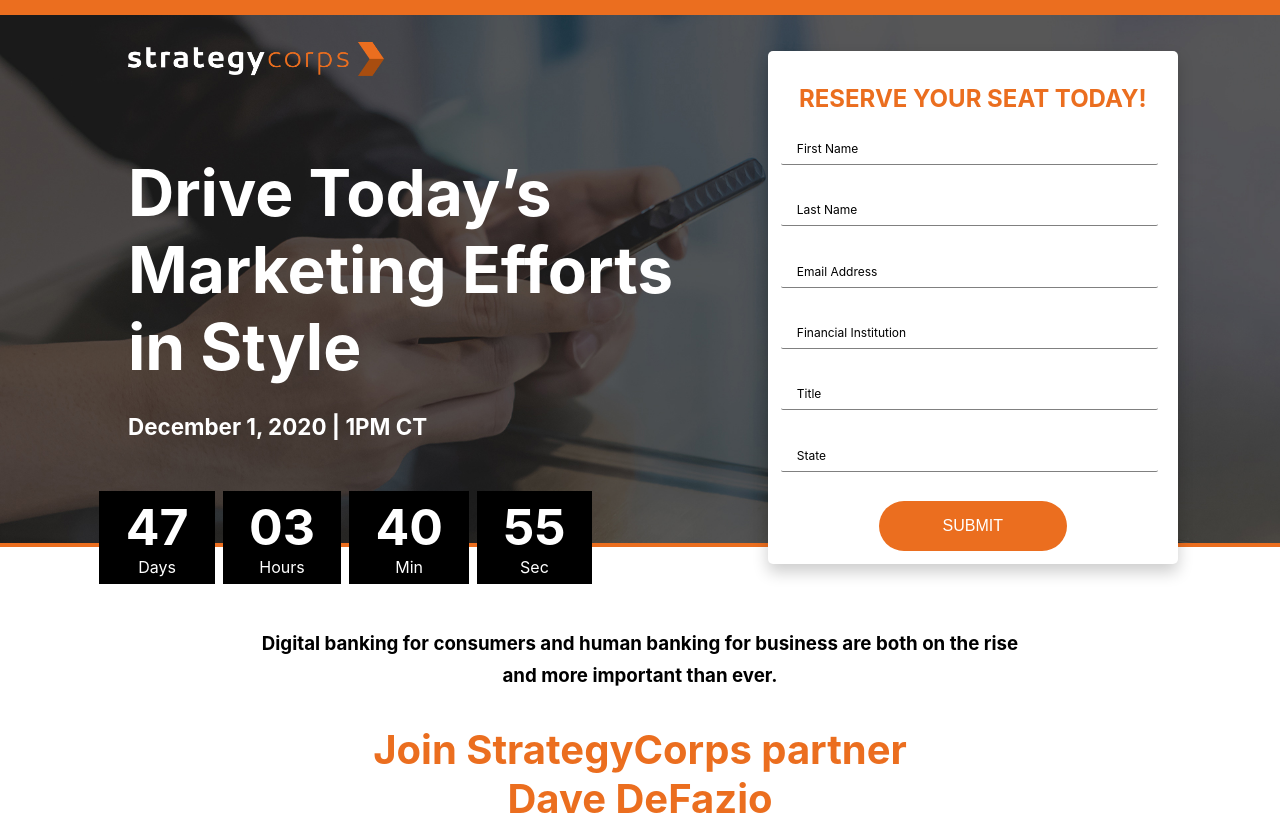
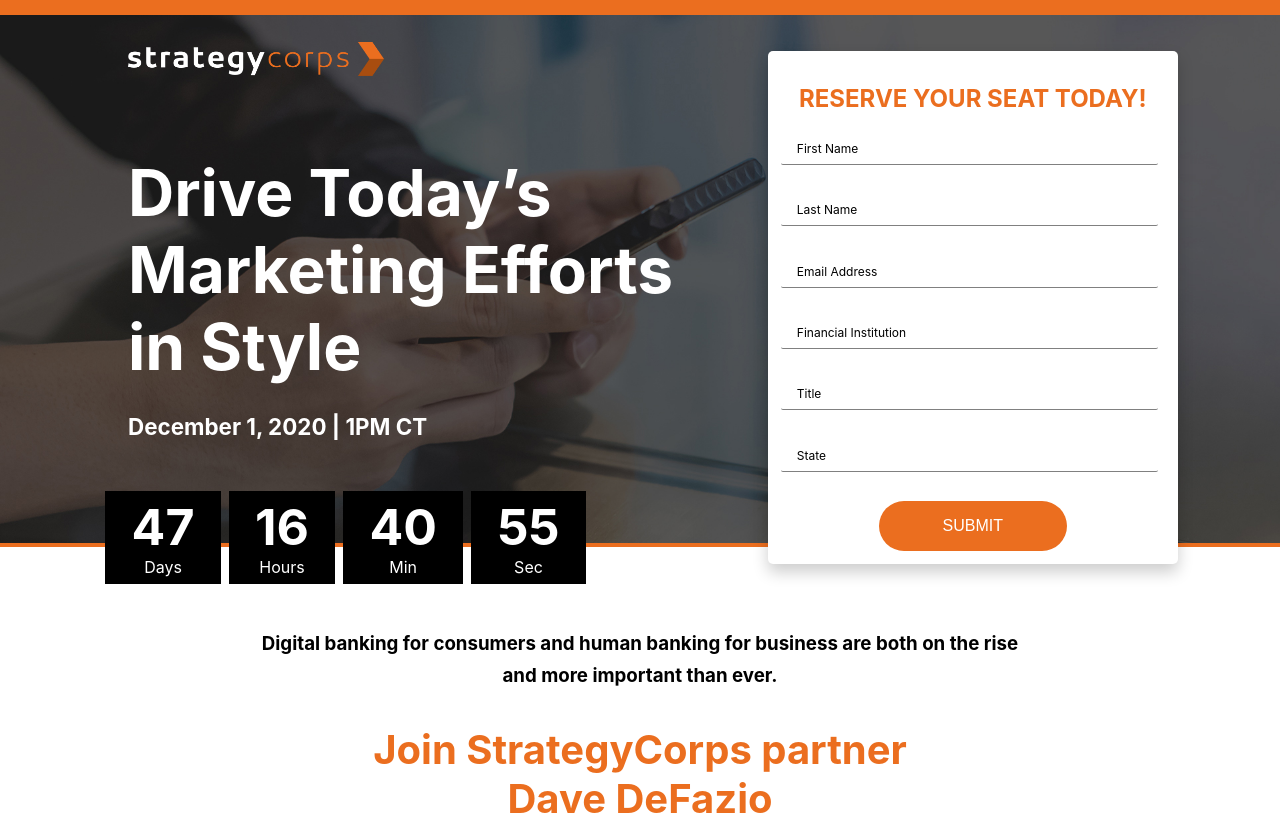
Before and after one commit to candaceyw/sc-webinar-landing, a React (Create React App) app in the folder client/: page / in a window 1280 px wide. Shown: the top 815 px of the page. Built offline with nearby package versions, Linux system fonts and the light colour scheme.

Commit message:
correct time on countdown

```diff
--- a/client/src/App.js
+++ b/client/src/App.js
@@ -20,7 +20,7 @@
   return (
     <div className='App'>
       <Header />
-      <Countdown date={`${year}-12-01T00:00:00`} />
+      <Countdown date={`${year}-12-01T13:00:00`} />
       <Form />
       <Body />
       <About />
```
